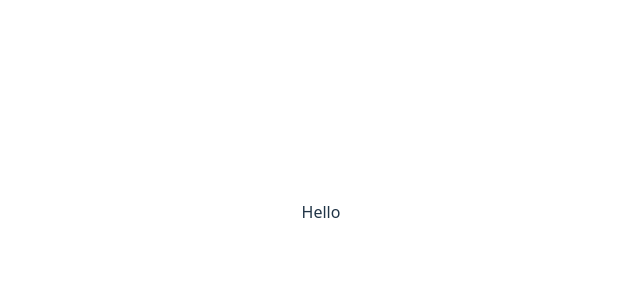
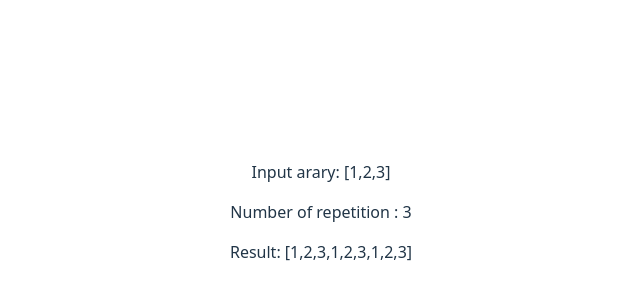
Before and after one commit to Ramon-Encinas/NeetCode, a React (Vite) app: page / in a window 1280 px wide. Shown: the part 188-488 px from the top of the page, without its empty margins (319-959 px from the left). Built offline with nearby package versions, Linux system fonts and the light colour scheme.

Commit message:
Added solution

```diff
--- a/src/App.tsx
+++ b/src/App.tsx
@@ -1,82 +1,39 @@
 import "./App.css";
 
-class DynamicArray {
-  capacity: number;
-  length: number;
-  arr: number[];
-
-  constructor() {
-    this.capacity = 2;
-    this.length = 0;
-    this.arr = new Array(2);
-  }
-
-  // Insert n in the last position of the array
-  pushback(n: number) {
-    if (this.length == this.capacity) {
-      this.resize();
+class Solution {
+  getConcatenation(nums: number[], x: number) {
+    // Initiate empty array
+    const ans = [];
+    // Outer loop determines how many times the inder loop should be done by 'x´ times
+    for (let i = 0; i < x; i++) {
+      // Inner loop that iterates every num value of nums and add its to the end of the array
+      // Careful if we use 'if' instead of 'of' we iterate overt the indices instead of over the values
+      for (const num of nums) {
+        ans.push(num);
+      }
     }
-
-    // insert at next empty position
-    this.arr[this.length] = n;
-    this.length++;
-  }
-
-  resize() {
-    // Create new array of double capacity
-    this.capacity = 2 * this.capacity;
-    const newArr = new Array(this.capacity);
-
-    // Copy elements to newArr
-    for (let i = 0; i < this.length; i++) {
-      newArr[i] = this.arr[i];
-    }
-    this.arr = newArr;
-  }
-
-  // Remove the last element in the array
-  popback() {
-    if (this.length > 0) {
-      this.length--;
-    }
-  }
-
-  // Get value at i-th index
-  get(i: number) {
-    if (i < this.length) {
-      return this.arr[i];
-    }
-    // Here we would throw an out of bounds exception
-    return;
-  }
-
-  // Insert n at i-th index
-  insert(i: number, n: number) {
-    if (i < this.length) {
-      this.arr[i] = n;
-      return;
-    }
-    return;
-    // Here we would throw an out of bounds exception
-  }
-
-  print() {
-    let s = "";
-    for (let i = 0; i < this.length; i++) {
-      s += this.arr[i] + " ";
-    }
-    console.log(s);
+    return ans;
   }
 }
+
+// Create instance of solution class
+const solution = new Solution();
+
+// Test getConcatenation method
+const nums = [1, 2, 3];
+const x = 3;
+const result = solution.getConcatenation(nums, x);
+console.log(result);
 
 function App() {
   return (
     <>
       <div className="card">
-        <p>Hello</p>
-      </div>
+        <p>Input arary: {JSON.stringify(nums)}</p>{" "}
+        <p>Number of repetition : {x}</p>{" "}
+        <p>Result: {JSON.stringify(result)}</p>{" "}
+      </div>{" "}
     </>
   );
 }
-
 export default App;
```
